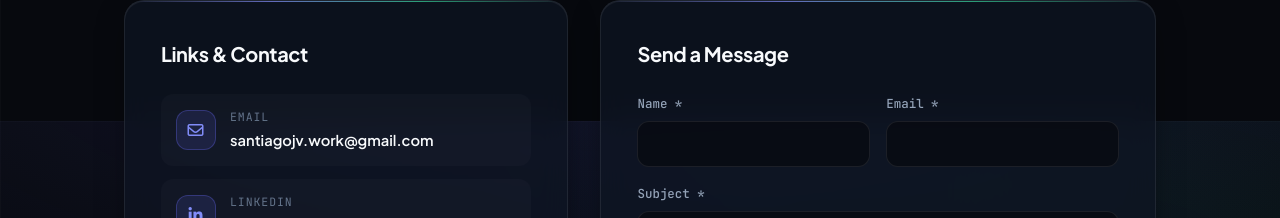
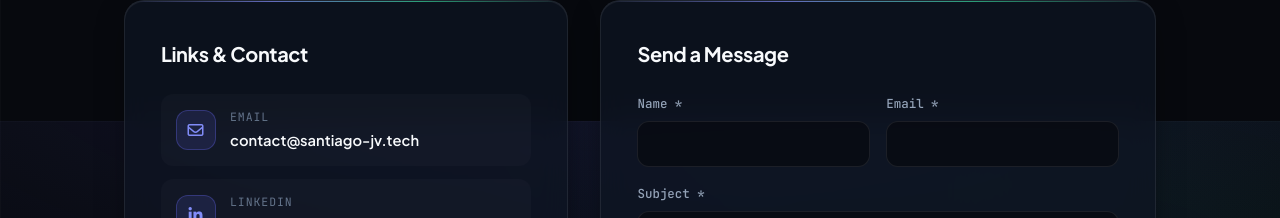
Before and after one commit to santiago-jv/santiago-jv, a Next.js app: page / in a window 1280 px wide. Shown: the part 3879-4097 px from the top of the page. Built offline with nearby package versions, Linux system fonts and the light colour scheme.

Commit message:
feat: update contact email to contact@santiago-jv.tech across portfolio, README, and llms.txt

```diff
--- a/components/ContactSection.tsx
+++ b/components/ContactSection.tsx
@@ -37,7 +37,7 @@ const ContactSection: React.FC = () => {
       const mailtoBody = encodeURIComponent(
         `Name: ${formData.name}\nEmail: ${formData.email}\n\n${formData.message}`
       );
-      window.location.href = `mailto:santiagojv.work@gmail.com?subject=${mailtoSubject}&body=${mailtoBody}`;
+      window.location.href = `mailto:contact@santiago-jv.tech?subject=${mailtoSubject}&body=${mailtoBody}`;
       setFormData(INITIAL_FORM_DATA);
       setSubmitStatus('success');
     } catch {
--- a/components/Container.tsx
+++ b/components/Container.tsx
@@ -13,7 +13,7 @@ const JSON_LD_SCHEMA = {
     jobTitle: 'Senior Software Engineer & Product Owner Engineer',
     description: SEO.description,
     url: SEO.siteUrl,
-    email: 'mailto:santiagojv.work@gmail.com',
+    email: 'mailto:contact@santiago-jv.tech',
     address: {
       '@type': 'PostalAddress',
       addressLocality: 'Barranquilla',
--- a/data/portfolio-content.ts
+++ b/data/portfolio-content.ts
@@ -80,8 +80,8 @@ export const HERO_CONTENT: HeroContent = {
     },
     {
       platform: 'email',
-      label: 'Email',
-      href: 'mailto:santiagojv.work@gmail.com',
+      label: 'Email (contact@santiago-jv.tech)',
+      href: 'mailto:contact@santiago-jv.tech',
       iconClassName: 'fa-regular fa-envelope',
     },
   ],
@@ -200,13 +200,13 @@ export const CONTACT_CONTENT: ContactContent = {
   introTitle: 'Links & Contact',
   formTitle: 'Send a Message',
   quickActionLabel: 'Send me an email',
-  quickActionHref: 'mailto:santiagojv.work@gmail.com?subject=Hey%20Santiago!',
+  quickActionHref: 'mailto:contact@santiago-jv.tech?subject=Hey%20Santiago!',
   infoItems: [
     {
       iconClassName: 'fa-regular fa-envelope',
       label: 'Email',
-      value: 'santiagojv.work@gmail.com',
-      href: 'mailto:santiagojv.work@gmail.com',
+      value: 'contact@santiago-jv.tech',
+      href: 'mailto:contact@santiago-jv.tech',
     },
     {
       iconClassName: 'fa-brands fa-linkedin-in',
@@ -258,7 +258,7 @@ export const FOOTER_CONTENT: FooterContent = {
     'Metabase',
   ],
   socialLinks: HERO_CONTENT.socialLinks,
-  email: 'santiagojv.work@gmail.com',
+  email: 'contact@santiago-jv.tech',
   location: 'Colombia',
   sourceUrl: 'https://github.com/santiago-jv/santiago-jv',
   version: 'v4.2.0',
```
Also changed, not shown: public/llm.txt, public/llms-full.txt, public/llms.txt, 1 other file (tests, documents, lock files or other folders).
